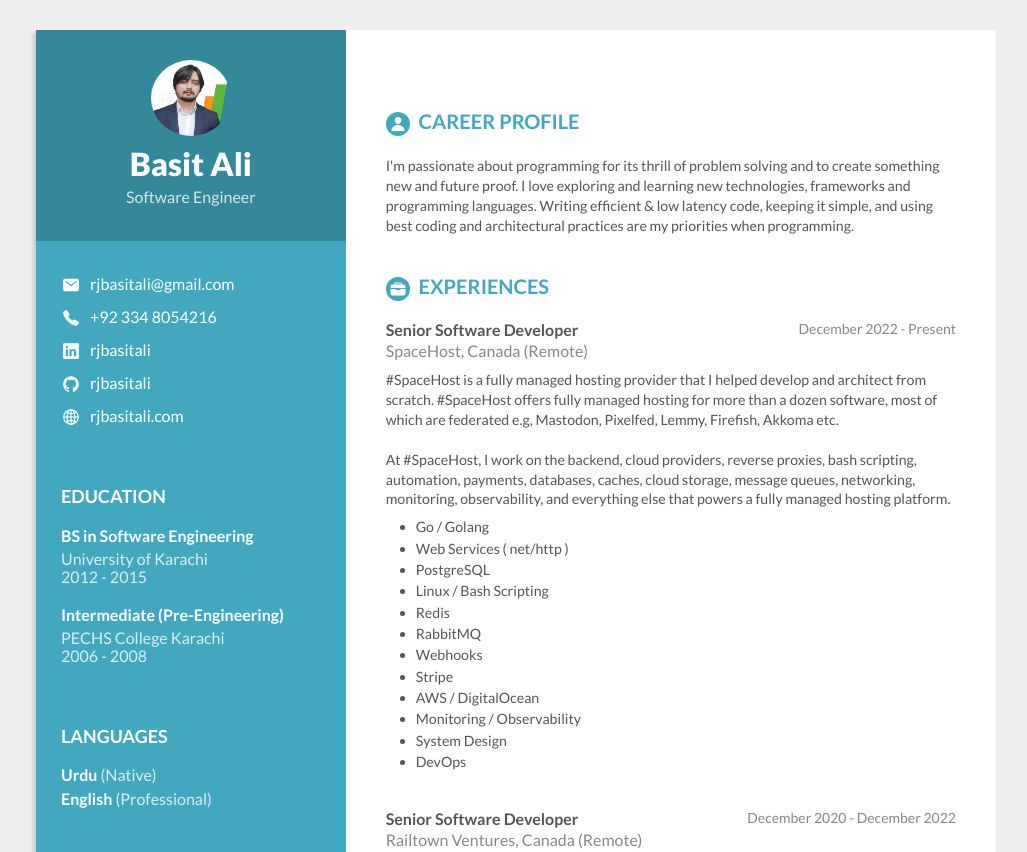
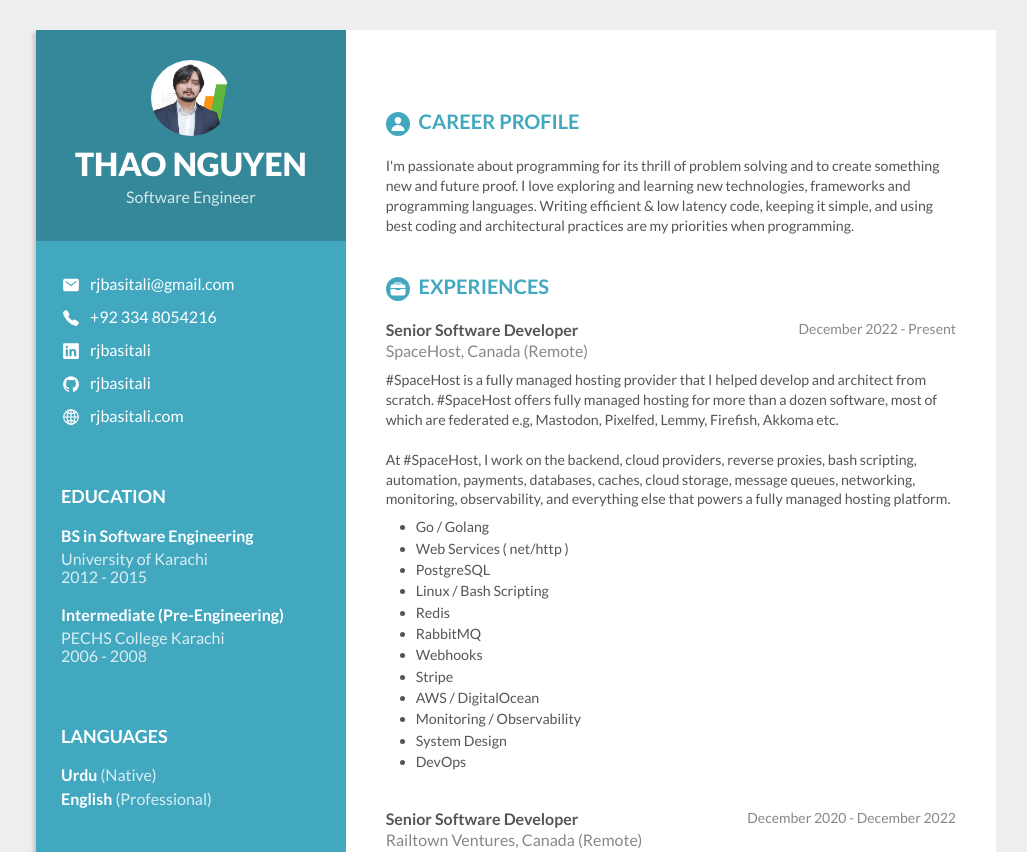
Before and after one commit to nyn06/nyn06.github.io, a plain HTML site: page index.html in a window 1280 px wide. Shown: the top 852 px of the page, without its empty margins (124-1151 px from the left). Drawn offline with nearby package versions, Linux system fonts and the light colour scheme.

Commit message:
Update index.html

```diff
--- a/index.html
+++ b/index.html
@@ -24,7 +24,7 @@
             <div class="col span-1-of-3 personal">
                 <div class="personal-header">
                     <img src="resources/img/profile_pic2.png" alt="Profile picture">
-                    <h1>Basit Ali</h1>
+                    <h1>THAO NGUYEN</h1>
                     <p>Software Engineer</p>
                 </div>
                 <div class="personal-details">
```
